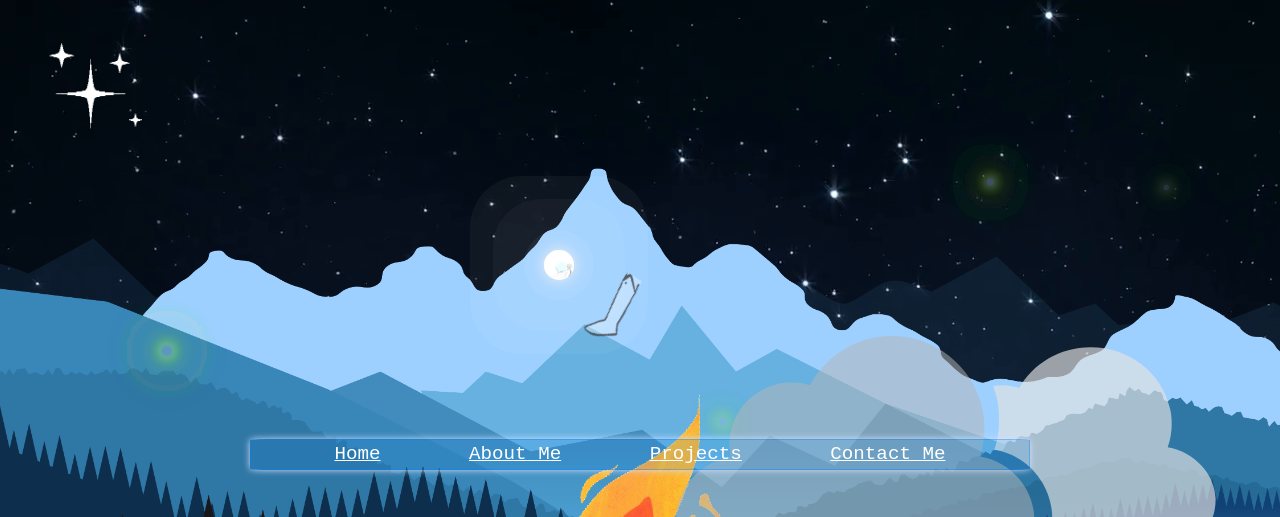
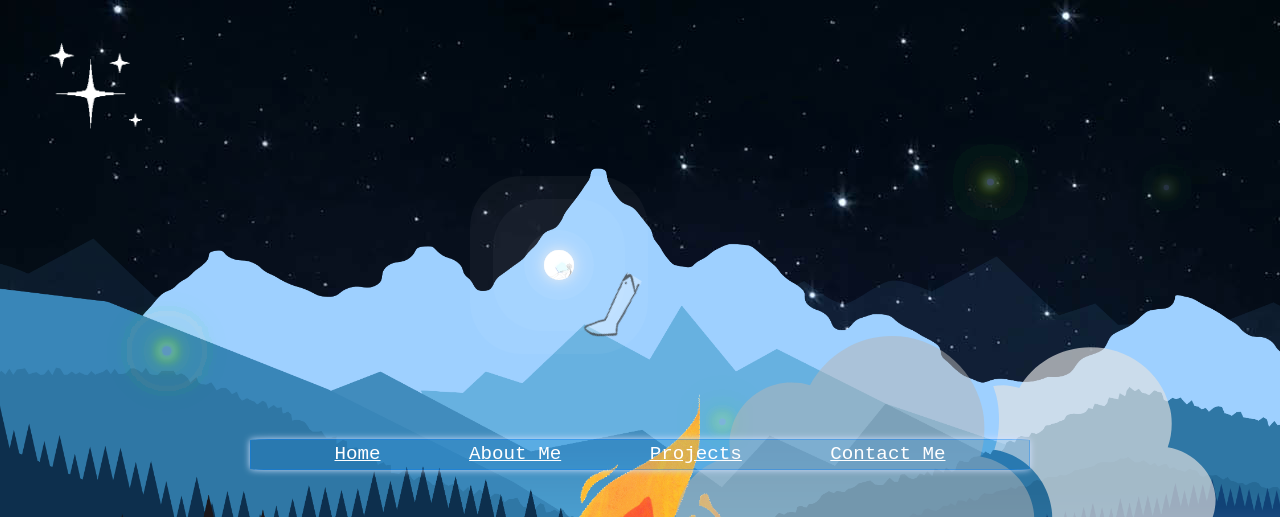
Before and after one commit to DavidAcosta-dev/Portfolio, a website: page index.html in a window 1280 px wide. Shown: the top 517 px of the page. Drawn offline with nearby package versions, Linux system fonts and the light colour scheme.

Commit message:
resized images again

```diff
--- a/main.css
+++ b/main.css
@@ -69,7 +69,7 @@ body {
     url("images/vector_forest_background.png"),
     url("images/twinkle_star.gif"),
     url("images/twinkle_star.gif"),
-    url("images/nightSkyBackground.png");
+    url("images/nightSkyBackground.jpg");
   background-position: bottom, bottom, top left, center right, top;
   background-repeat: no-repeat, no-repeat, no-repeat, no-repeat, repeat;
   background-size: 87%, auto 80%, 15%, 10%, auto;
```
Also changed, not shown: images/nightSkyBackground.jpg (added).
